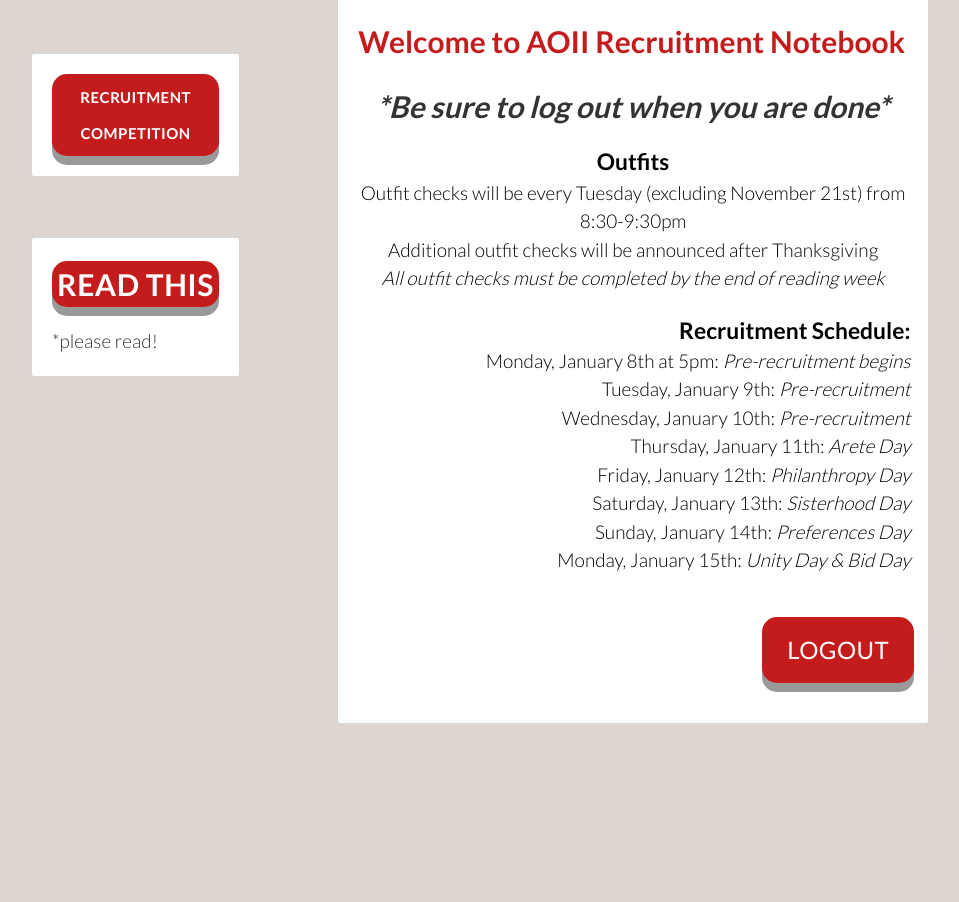
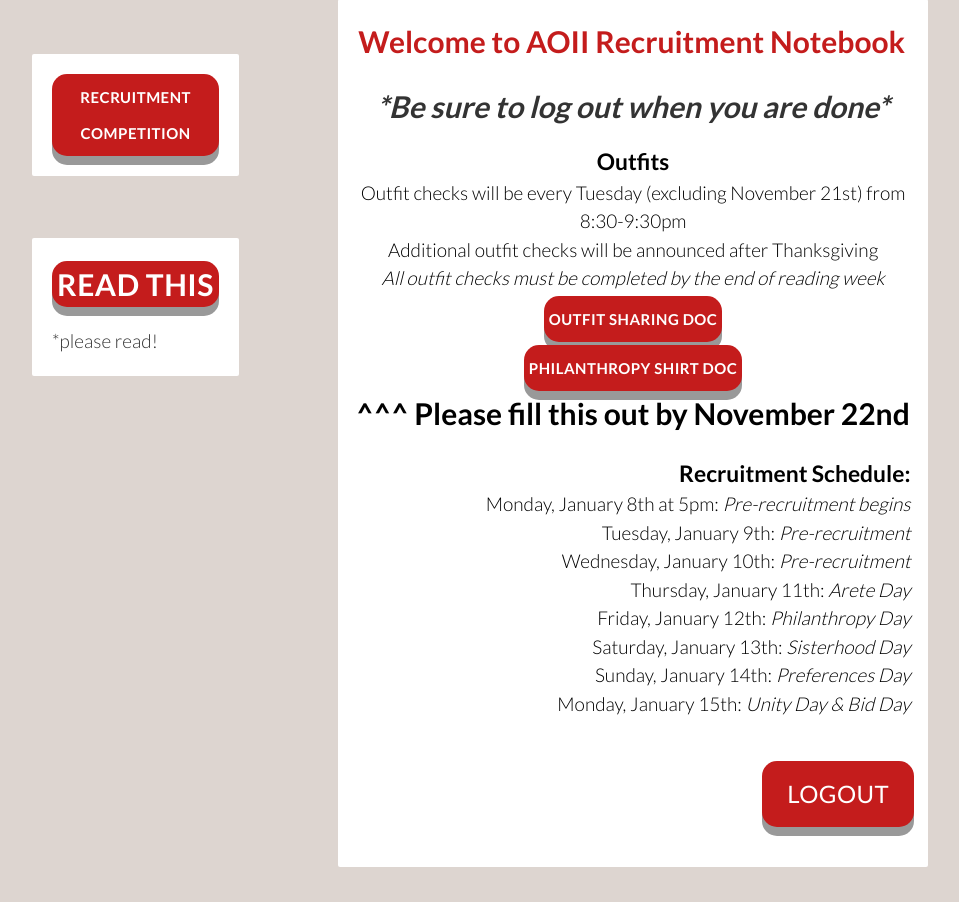
Before and after one commit to elainecole/aoii-recruitment, a Django app: page / in a window 1280 px wide. Shown: the part 54-956 px from the top of the page, without its empty margins (160-1119 px from the left). Before the commit the page ends 777 px from the top, so only its background shows below. Run offline with Django 3.2, Linux system fonts and the light colour scheme; a user stored in the database is signed in; tables that the repository leaves empty hold one stand-in row (values such as "Sample post"); style sheets or scripts are compiled from the project's sources.

Commit message:
updating info, buttons

```diff
--- a/webapp/templates/partials/hello/user_base.html
+++ b/webapp/templates/partials/hello/user_base.html
@@ -10,11 +10,19 @@
           Outfit checks will be every Tuesday (excluding November 21st) from 8:30-9:30pm <br>
           Additional outfit checks will be announced after Thanksgiving <br>
           <em>All outfit checks must be completed by the end of reading week </em> <br>
+          <p class="title-lato">
+              <a href="https://docs.google.com/spreadsheets/d/1LudR3JsKlScw8vMO079eO0yAGxwR0cMKT_7MuqyIDXM/edit?usp=sharing" target="_blank" class="login-button btn" style="padding: 5px; font-size: 15px">
+                  Outfit Sharing Doc
+              </a>
+          </p>
+          <p class="title-lato">
+              <a href="https://docs.google.com/spreadsheets/d/1UxHtf2EKOx4NoaION0XzJbHP0-epnzhblloPWf5kPXU/edit?usp=sharing" target="_blank" class="login-button btn" style="padding: 5px; font-size: 15px">
+                  Philanthropy Shirt Doc
+              </a>
+              <br>
+              ^^^ Please fill this out by November 22nd <br>
+          </p>
         </p>
-    </div>
-    <div class="subtitle-lato">
-        <!-- <strong>*Please prepare for the PNM Study (where we will review each PNM & if sisters know the PNM they will have a brief opportunity to talk about her). For each PNM you know please prepare a 1-2 sentence description of how you know her, her personality and who you think she would talk well with for the matching committee. Note: this is not a time to vent or gossip about a PNM, it is a time for the chapter to familiarize themselves with the PNMs and the matching committee to gain more information about the PNMS in order to facilitate meaningful conversations during parties. Please keep this in mind as we want to be efficient as possible with about 500 PNMs -->
-</strong>
     </div>
     <div class="row" style="padding-top: 20px">
         <div class="col-md-4">
```
